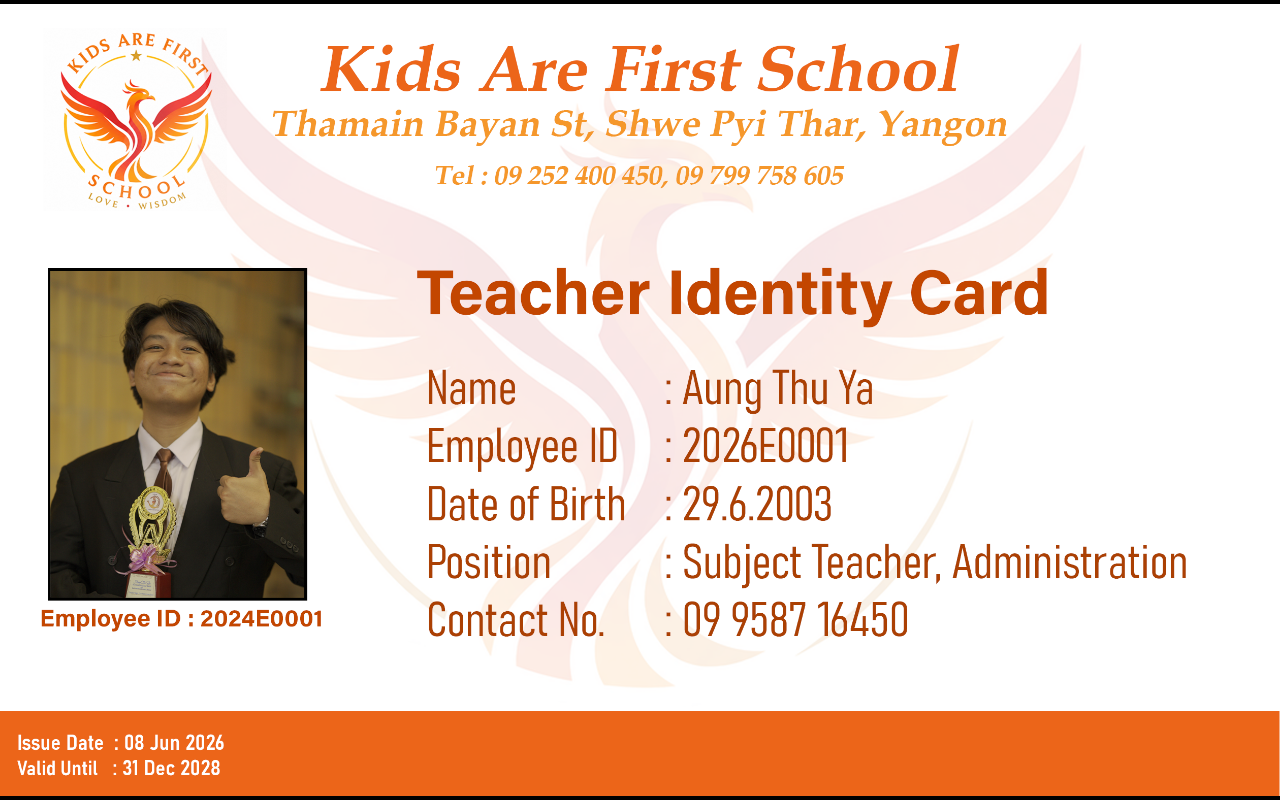
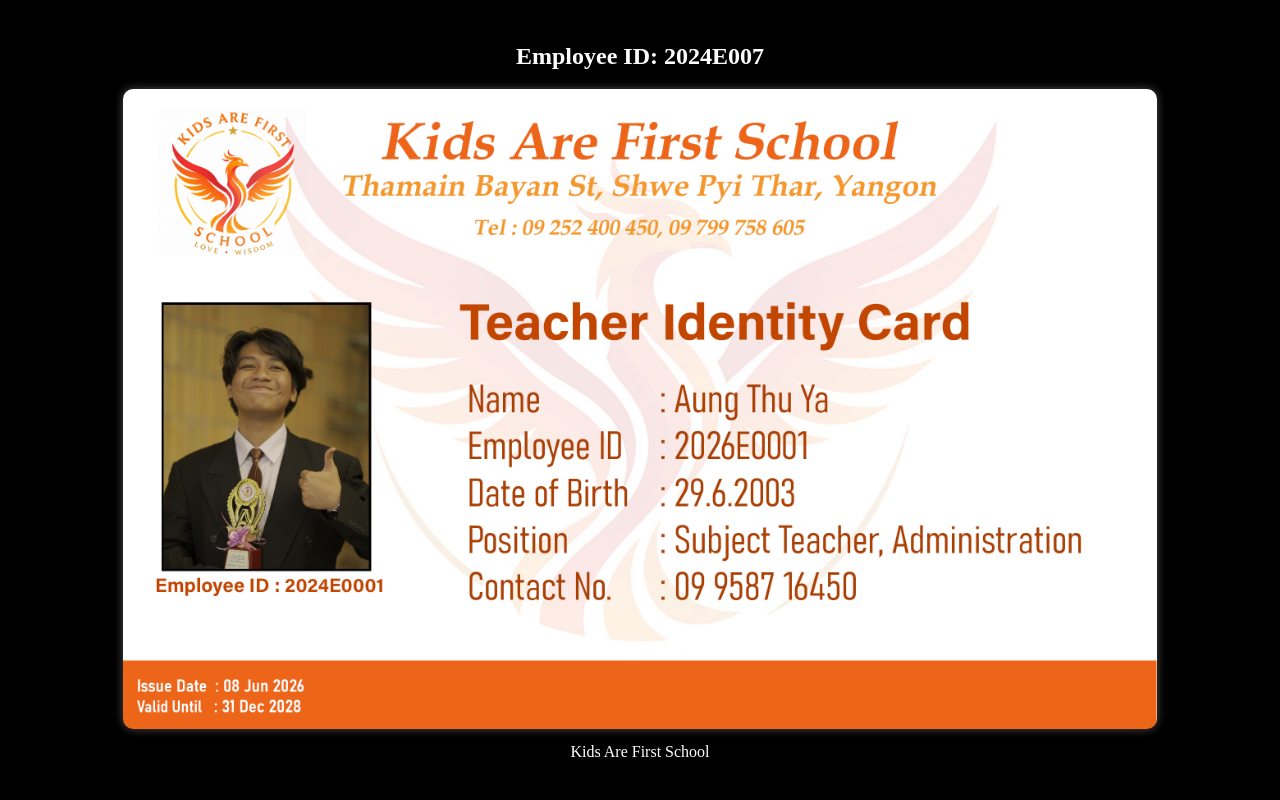
Before and after one commit to lawoonbhonekhant83-ux/kidsarefirst-employee.id, a plain HTML site: page 2024E007.html in a window 1280 px wide. Drawn offline with Linux system fonts and the light colour scheme.

Commit message:
Enhance HTML structure for Employee ID page

```diff
--- a/2024E007.html
+++ b/2024E007.html
@@ -1,10 +1,24 @@
 <!DOCTYPE html>
-<html>
+<html lang="en">
 <head>
-    <title>Employee ID 2024E007</title>
+    <meta charset="UTF-8">
+    <meta name="viewport" content="width=device-width, initial-scale=1.0">
+    <title>Employee ID - 2024E007</title>
 </head>
-<body style="margin:0; display:flex; justify-content:center; align-items:center; height:100vh; background:#000;">
 
-    <img src="images/aty.png" style="max-width:100%; max-height:100%;">
+<body style="margin:0; background:#000; display:flex; justify-content:center; align-items:center; height:100vh;">
+
+    <div style="text-align:center; color:white;">
+
+        <h2>Employee ID: 2024E007</h2>
+
+        <img src="images/aty.png"
+             alt="Employee ID Card"
+             style="max-width:95vw; max-height:80vh; border-radius:10px; box-shadow:0 0 10px rgba(255,255,255,0.3);">
+
+        <p style="margin-top:10px;">Kids Are First School</p>
+
+    </div>
+
 </body>
 </html>
```
